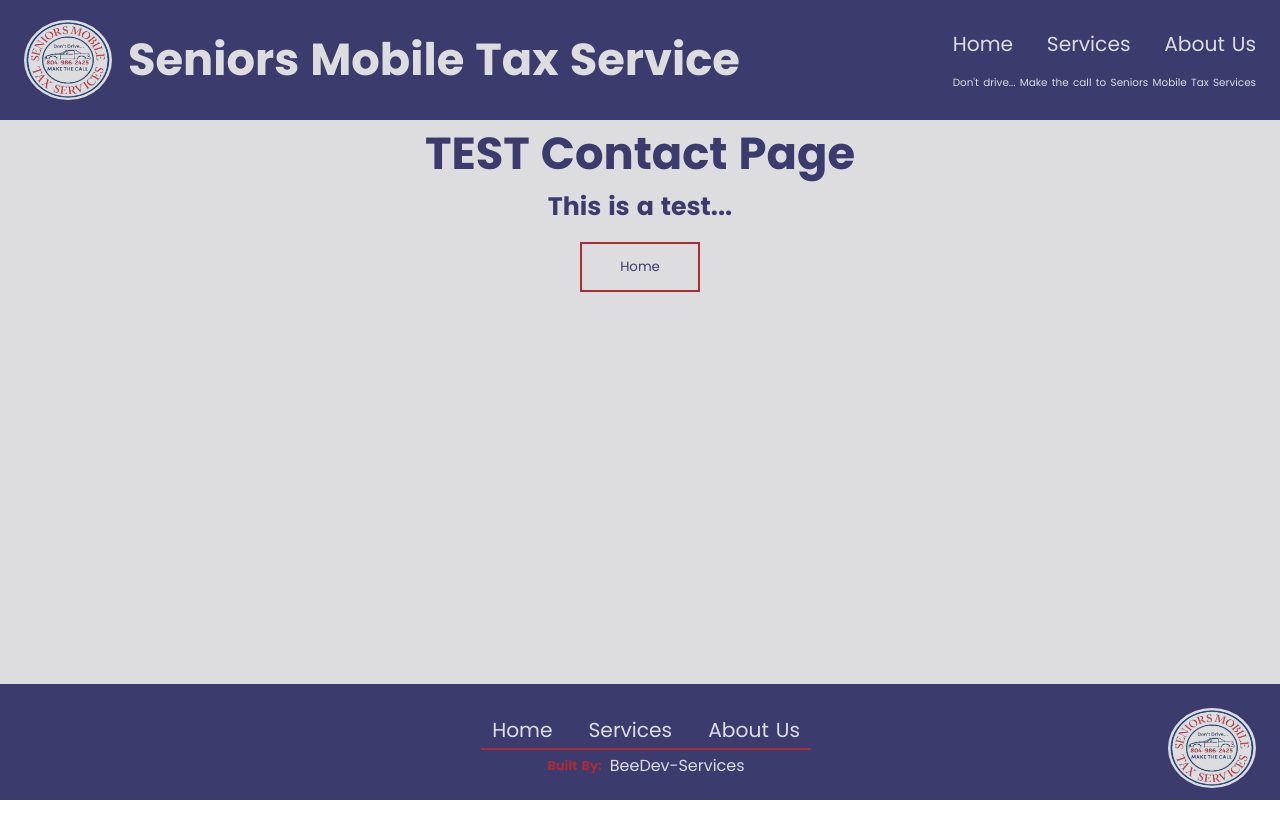
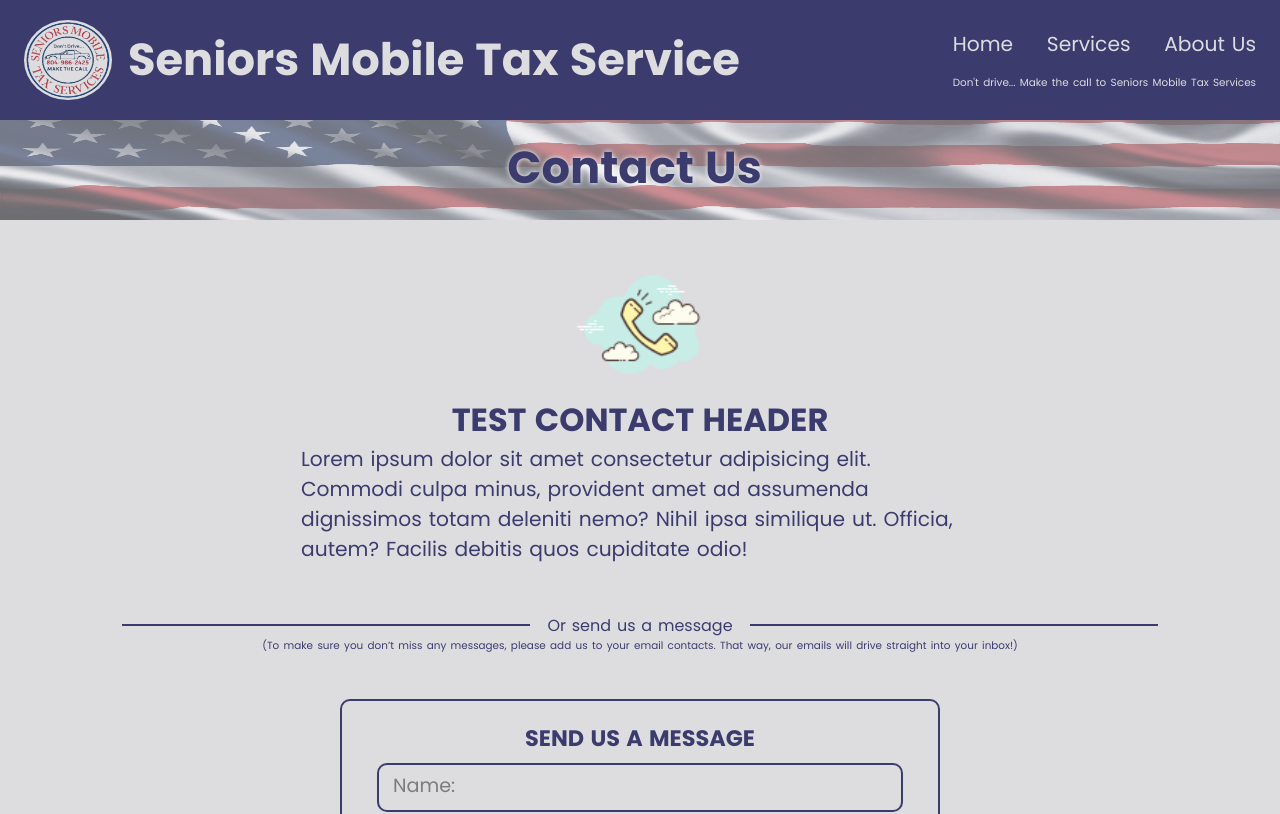
Before and after one commit to BeeDev-ValorCollective/smts, a React (Vite) app: page /contact in a window 1280 px wide. Shown: the top 814 px of the page. Built offline with nearby package versions, Linux system fonts and the light colour scheme; no server answers.

Commit message:
start on contact us top section

```diff
--- a/src/components/ContactComponents/ContactHeader/ContactHeader.jsx
+++ b/src/components/ContactComponents/ContactHeader/ContactHeader.jsx
@@ -0,0 +1,29 @@
+// IMPORT STYLE
+import './contactHeader.css'
+
+// IMPORT IMAGES
+import Phone_Icon from '../../../assets/images/phone_icon.png'
+
+export default function ContactHeader() {
+
+    return(
+        <>
+            <div className='contact_header'>
+                <img src={ Phone_Icon } alt="Call Us" />
+                <h2>
+                    TEST CONTACT HEADER
+                </h2>
+                <p>
+                    Lorem ipsum dolor sit amet consectetur adipisicing elit. Commodi culpa minus, provident amet ad assumenda dignissimos totam deleniti nemo? Nihil ipsa similique ut. Officia, autem? Facilis debitis quos cupiditate odio!
+                </p>
+            </div>
+            <div className="message_hr">
+                <hr />
+                <p>
+                    Or send us a message
+                </p>
+                <p>(To make sure you don’t miss any messages, please add us to your email contacts. That way, our emails will drive straight into your inbox!)</p>
+            </div>
+        </>
+    );
+};
--- a/src/components/ContactComponents/ContactHeader/contactHeader.css
+++ b/src/components/ContactComponents/ContactHeader/contactHeader.css
@@ -0,0 +1,55 @@
+/* CONTACT HEADER STYLES */
+
+.contact_header {
+    margin: 36px 0;
+    padding: 0 36px;
+    width: 100%;
+    max-width: 750px;
+    display: flex;
+    flex-direction: column;
+    align-items: center;
+    justify-content: center;
+
+    img {
+        height: 140px;
+
+    }
+/*
+    h2 {
+
+    }
+
+    p {
+
+    } */
+}
+
+.message_hr {
+    margin: 24px 0 8px;
+    width: 90%;
+
+    hr {
+        width: 90%;
+        margin: 0 auto;
+        height: 2px;
+        background-color: var(--black);
+        border: none;
+    }
+
+    p {
+        position: relative;
+        top: -13px;
+        text-align: center;
+        font-size: 1rem;
+        background-color: var(--background);
+        width: 220px;
+        margin: 0 auto;
+    }
+
+    p:nth-last-child(1) {
+        font-size: 0.65rem;
+        min-width: 280px;
+        padding: 0 8px;
+        width: 80%;
+    }
+}
--- a/src/views/Contact.jsx
+++ b/src/views/Contact.jsx
@@ -2,15 +2,18 @@
 // This page will utilize the node backend to perform on page mailing functions
 
 // IMPORT SUBCOMPONENTS
-import Button from "../components/ReusableComponents/ButtonComponent/Button";
+import ContactForm from "../components/ContactComponents/ContactForm/ContactForm";
+import ContactHeader from "../components/ContactComponents/ContactHeader/ContactHeader";
+import HomeHero from "../components/ReusableComponents/HeroComponent/Hero";
+
 
 export default function Contact() {
 
     return(
         <main>
-            <h1>TEST Contact Page</h1>
-            <h3>This is a test...</h3>
-            <Button to="/" text="Home" color="white" />
+            <HomeHero Title1="Contact Us" />
+            <ContactHeader />
+            <ContactForm />
         </main>
     );
 };
```
